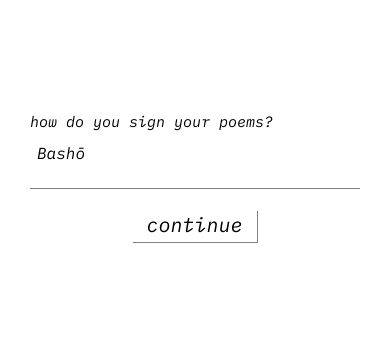
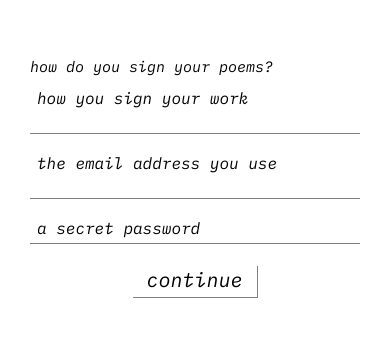
Before and after one commit to angusjf/575, a React Native app: screen / in a window 390 px wide. Shown: the part 123-460 px from the top of the page. Built offline with nearby package versions, Linux system fonts and the light colour scheme; no server answers.

Commit message:
use firebase auth

```diff
--- a/App.tsx
+++ b/App.tsx
@@ -6,7 +6,6 @@ import { Feed } from "./src/components/Feed";
 import { useLoadFonts } from "./src/font";
 import { HaikuForm } from "./src/components/HaikuForm";
 import { RegisterForm } from "./src/components/RegisterForm";
-import { getUsernameFromStorage, storeUsername } from "./src/storage";
 import { useAppState } from "./src/useAppState";
 
 SplashScreen.preventAutoHideAsync();
@@ -18,15 +17,6 @@ export default function App() {
 
   const onLayoutRootView = useCallback(async () => {
     if (fontsLoaded) {
-      const usernameFromStorage = await getUsernameFromStorage();
-      if (usernameFromStorage) {
-        setUsername(usernameFromStorage);
-
-        const hasPosted = await hasPostedToday(usernameFromStorage);
-        if (hasPosted) {
-          loadFeed();
-        }
-      }
       await SplashScreen.hideAsync();
     }
   }, [fontsLoaded]);
@@ -41,7 +31,6 @@ export default function App() {
         <RegisterForm
           setUsername={(username) => {
             setUsername(username);
-            storeUsername(username);
           }}
         />
       ) : state.screen == "compose" ? (
--- a/src/components/RegisterForm.tsx
+++ b/src/components/RegisterForm.tsx
@@ -1,29 +1,55 @@
 import { Text, View } from "react-native";
-import { useCallback, useState } from "react";
-import { registerUser } from "../firebaseClient";
-import { storeUsername } from "../storage";
+import { useEffect, useState } from "react";
 import { Button } from "./Button";
 import { HaikuLineInput } from "./HaikuLineInput";
 import { Validity } from "../Validity";
 import { fonts } from "../font";
+import {
+  getAuth,
+  createUserWithEmailAndPassword,
+  signInWithEmailAndPassword,
+  updateProfile,
+} from "firebase/auth";
+import { firebaseApp } from "../firebase";
 
 export const RegisterForm = ({
   setUsername,
 }: {
   setUsername: (username: string) => void;
 }) => {
-  const [input, setInput] = useState("");
+  const [email, setEmail] = useState("");
+  const [password, setPassword] = useState("");
+  const auth = getAuth(firebaseApp);
+
+  useEffect(() => {
+    const subscriber = auth.onAuthStateChanged((user) => {
+      if (user) {
+        setUsername(user.displayName ?? "");
+      }
+    });
+    return subscriber;
+  }, []);
+
+  const handleCreateAccount = () => {
+    createUserWithEmailAndPassword(auth, email, password)
+      .then(async (userCredential) => {
+        setValidity("loading");
+        setUsername(name);
+        await updateProfile(userCredential.user, { displayName: name });
+      })
+      .catch(async (error) => {
+        if (error.code === "auth/email-already-in-use") {
+          await signInWithEmailAndPassword(auth, email, password);
+          setUsername(name);
+          return;
+        }
+        console.error(error.code);
+        setValidity("invalid");
+      });
+  };
+
+  const [name, setName] = useState("");
   const [validity, setValidity] = useState<Validity>("unchecked");
-  const handleLogin = useCallback(async (username: string) => {
-    try {
-      setValidity("loading");
-      await registerUser(username);
-      await storeUsername(username);
-      setUsername(username);
-    } catch (error: unknown) {
-      setValidity("invalid");
-    }
-  }, []);
 
   return (
     <View>
@@ -31,18 +57,37 @@ export const RegisterForm = ({
         how do you sign your poems?
       </Text>
       <HaikuLineInput
-        placeholder="Bashō"
-        value={input || ""}
+        placeholder="how you sign your work"
+        value={name || ""}
         onChangeText={(text) => {
-          setInput(text);
-          setValidity("unchecked");
+          setName(text);
         }}
         validity={validity}
         long
       />
+      <HaikuLineInput
+        placeholder="the email address you use"
+        value={email || ""}
+        onChangeText={(text) => {
+          setEmail(text);
+        }}
+        validity={validity}
+        long
+      />
+      <HaikuLineInput
+        placeholder="a secret password"
+        value={password || ""}
+        onChangeText={(text) => {
+          setPassword(text);
+        }}
+        validity={validity}
+        long
+        secureTextEntry={true}
+        multiline={false}
+      />
       <Button
         title="continue"
-        onPress={() => handleLogin(input)}
+        onPress={() => handleCreateAccount()}
         isLoading={validity == "loading"}
       />
     </View>
--- a/src/firebaseClient.ts
+++ b/src/firebaseClient.ts
@@ -18,9 +18,9 @@ export const isUserUnique = async (userId: string) => {
   });
 };
 
-export const post = (userId: string, haiku: Haiku) => {
+export const post = async (userId: string, haiku: Haiku) => {
   const db = getDatabase(firebaseApp);
-  set(ref(db, `days/${dateDbKey(new Date())}/${userId}`), {
+  await set(ref(db, `days/${dateDbKey(new Date())}/${userId}`), {
     haiku,
   });
 };
--- a/src/useAppState.ts
+++ b/src/useAppState.ts
@@ -1,3 +1,4 @@
+import { User } from "firebase/auth";
 import { Reducer, useCallback, useReducer } from "react";
 import { getDays } from "./firebaseClient";
 import { Day } from "./types";
```
Also changed, not shown: package.json (+4 -3 lines), 1 other file (tests, documents, lock files or other folders).
